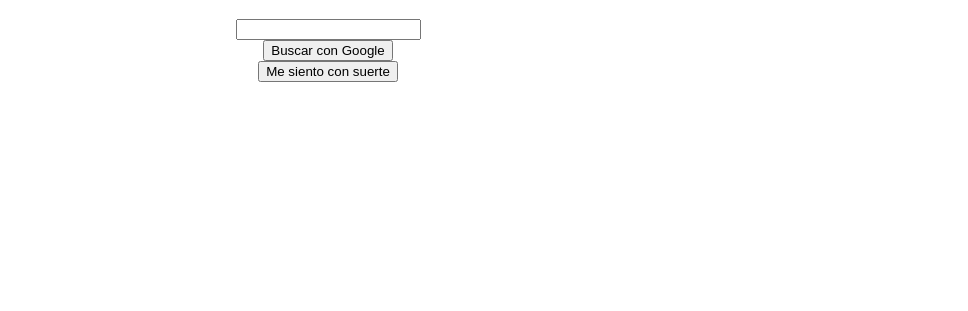
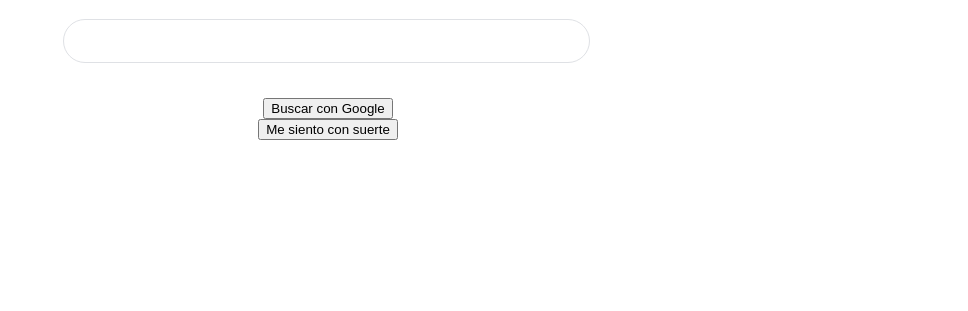
Before and after one commit to njlmrvllr/Google-Clone, a plain HTML site: page index.html in a window 1280 px wide. Shown: the part 489-800 px from the top of the page, without its empty margins (312-1280 px from the left). Drawn offline with Linux system fonts and the light colour scheme.

Commit message:
feat: partial implementation of search input

```diff
--- a/index.html
+++ b/index.html
@@ -28,7 +28,7 @@
                 <span class="search-icon">
                 </span>
                 <input type="text">
-                <a href=""></a>
+                <a class="micro-icon" href=""></a>
             </div>
         </section>
         <section class="main-buttons">
--- a/styles/main.css
+++ b/styles/main.css
@@ -67,3 +67,25 @@ main .main-logo img {
   display: block;
   margin: 60px auto 30px;
 }
+
+main .main-input {
+    width: 530px;
+    margin: 0 auto;
+    margin-bottom:35px;
+}
+
+main .main-input-container {
+    width: 525px;
+    border-radius: 100px;
+    border: 1px solid #dfe1e5;
+    display: flex;
+    justify-content: center;
+    align-items: center;
+}
+
+main .main-input input {
+    width: 450px;
+    height: 40px;
+    border: none;
+    outline: none;
+}
```
